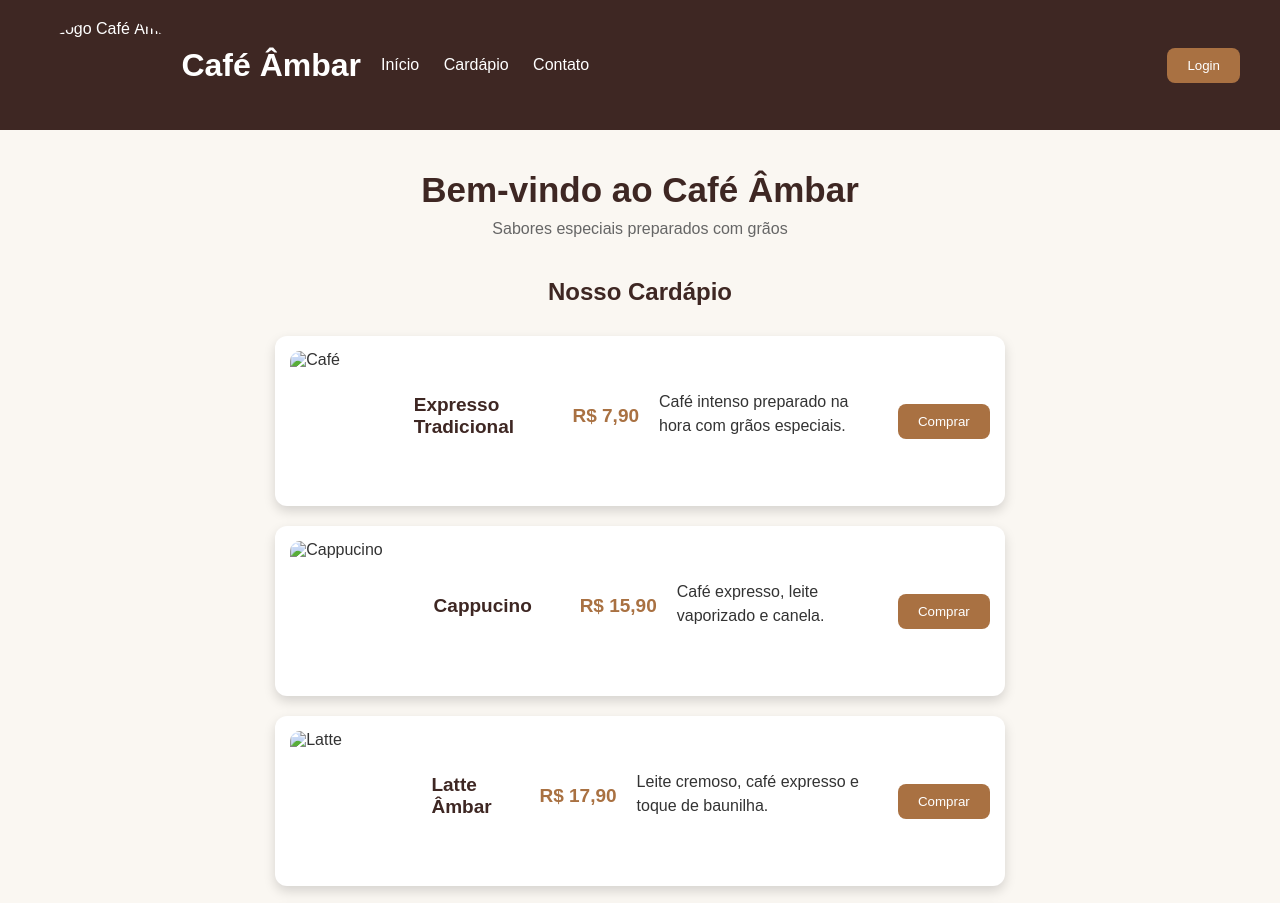
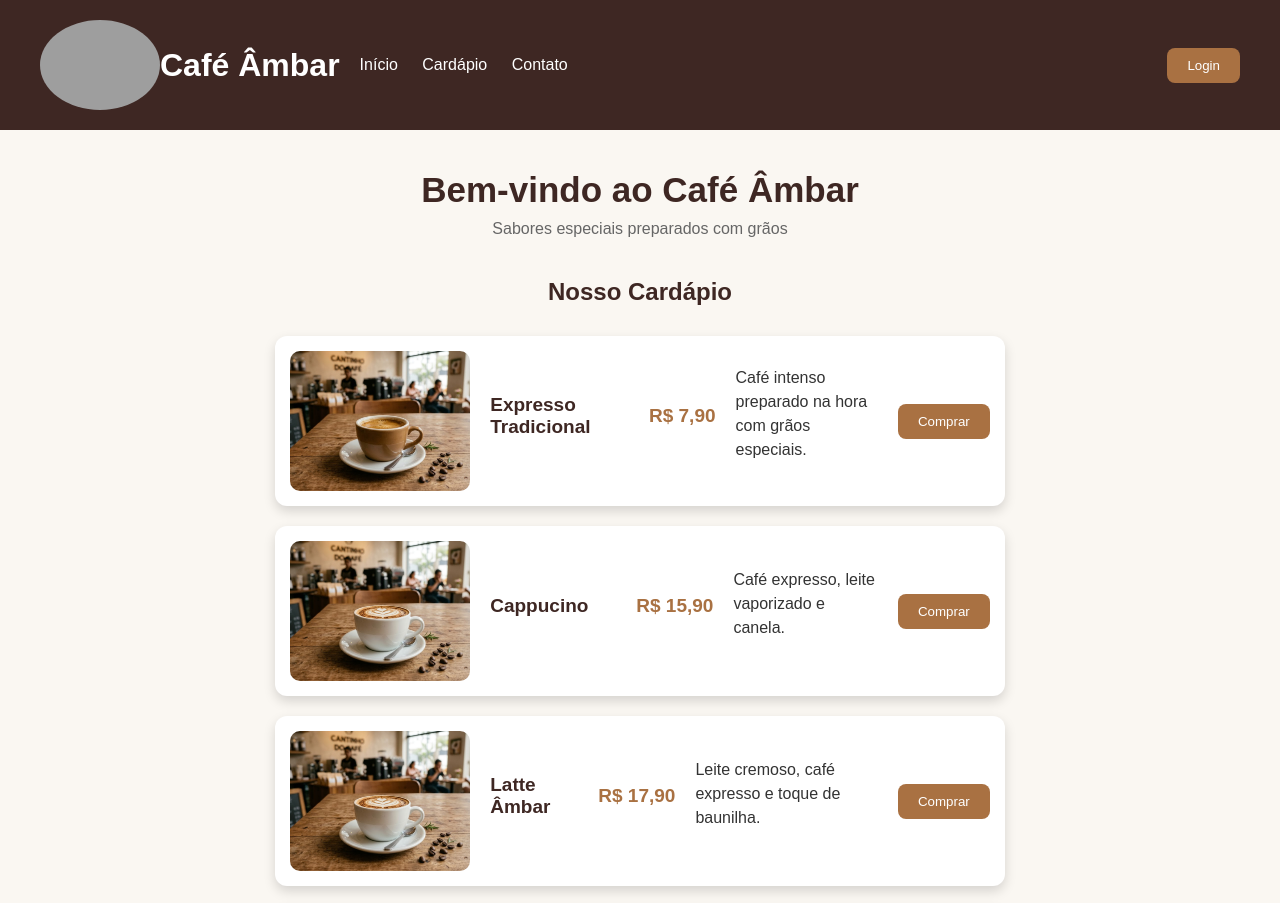
Before and after one commit to estevaoferreiramagliano/cafeteria, a plain HTML site: page index.html in a window 1280 px wide. Shown: the top 903 px of the page. Drawn offline with Linux system fonts and the light colour scheme; the site is published under a folder, as on GitHub Pages, so addresses that start at the root find nothing.

Commit message:
correção img

```diff
--- a/index.html
+++ b/index.html
@@ -12,7 +12,7 @@
 
     <header id="cabecalho">
         <div class="logo">
-            <img src="/img/logo3.png" alt="Logo Café Âmbar">
+            <img src="img/logo3.png" alt="Logo Café Âmbar">
         </div>
         <h1>Café Âmbar</h1>
         <nav>
@@ -35,7 +35,7 @@
 
              <!-- Primeiro produto -->
             <div class="produto">
-                <img src="/img/cafe.jpg" alt="Café">
+                <img src="img/cafe.jpg" alt="Café">
                 <div class="topo-produto">
                     <h3>Expresso Tradicional</h3>
                     <span class="preco">R$ 7,90</span>
@@ -46,7 +46,7 @@
 
              <!-- Segundo produto -->
              <div class="produto">
-                <img src="/img/latte.jpg" alt="Cappucino">
+                <img src="img/latte.jpg" alt="Cappucino">
                 <div class="topo-produto">
                     <h3>Cappucino</h3>
                     <span class="preco">R$ 15,90</span>
@@ -57,7 +57,7 @@
 
              <!-- Terceiro produto -->
             <div class="produto">
-                <img src="/img/latte.jpg" alt="Latte">
+                <img src="img/latte.jpg" alt="Latte">
                 <div class="topo-produto">
                     <h3>Latte Âmbar</h3>
                     <span class="preco">R$ 17,90</span>
```
